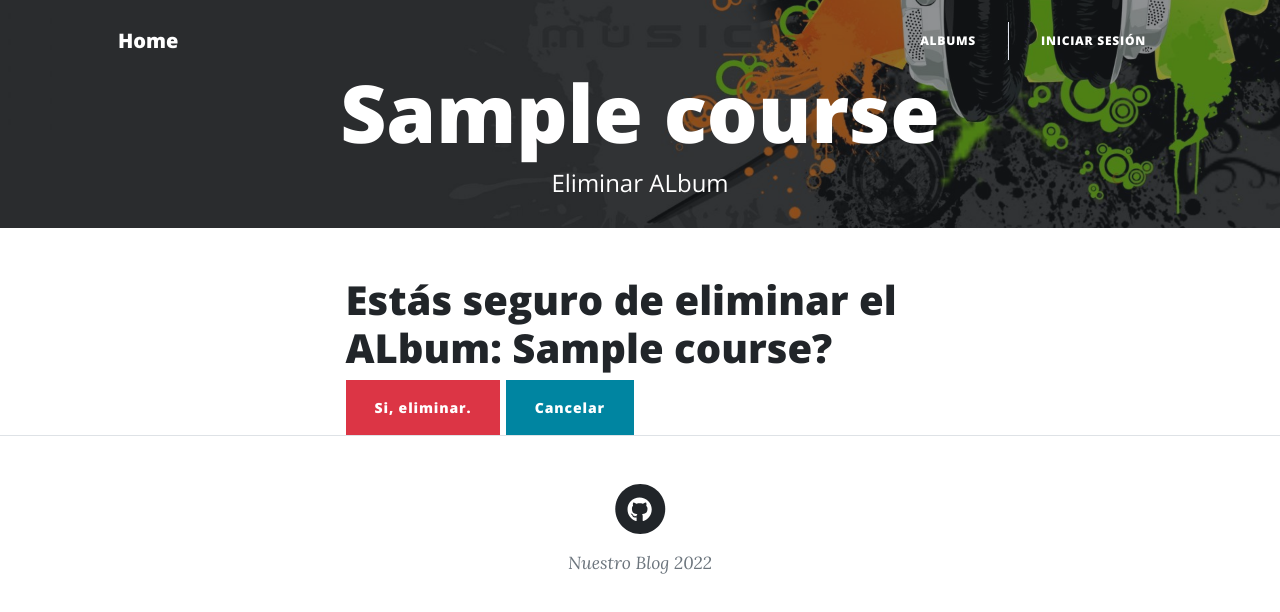
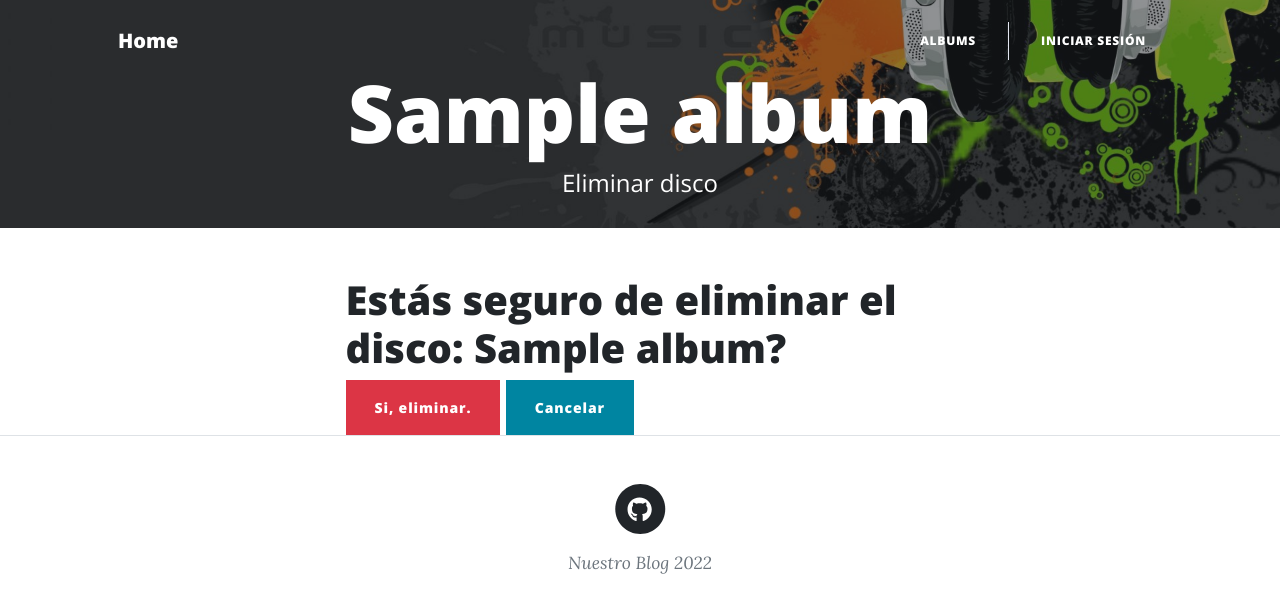
Before and after one commit to carlosdanielsancho/FInalProject, a Django app: template our_blog/album/templates/album/album_confirm_delete.html in a window 1280 px wide. Shown: the top 612 px of the page. Run offline with Django 3.2, Linux system fonts and the light colour scheme; the template is opened without the code that fills it: most values are stand-ins (such as "Sample title", 1, 10 or a date in 2020); some libraries are stand-ins or nearby versions.

Commit message:
corrección error al confirmar borrar disco

```diff
--- a/our_blog/album/templates/album/album_confirm_delete.html
+++ b/our_blog/album/templates/album/album_confirm_delete.html
@@ -11,8 +11,8 @@ Album delete
         <div class="row gx-4 gx-lg-5 justify-content-center">
             <div class="col-md-15 col-lg-16 col-xl-14">
                 <div class="site-heading">
-                    <h1>{{ course.name }}</h1>
-                    <span class="subheading">Eliminar ALbum</span>
+                    <h1>{{ album.name }}</h1>
+                    <span class="subheading">Eliminar disco</span>
                 </div>
             </div>
         </div>
@@ -23,12 +23,12 @@ Album delete
 
 {% block our_blog_content %}
 
-<h1>Estás seguro de eliminar el ALbum: {{ course.name }}?</h1>
+<h1>Estás seguro de eliminar el disco: {{ album.name }}?</h1>
 
 <form action="" method="POST">
     {% csrf_token %}
     <input class="btn btn-danger" type="submit" value="Si, eliminar.">
-    <a class="btn btn-primary" href="{% url 'course:course-list' %}" >Cancelar</a>
+    <a class="btn btn-primary" href="{% url 'album:album-list' %}" >Cancelar</a>
 </form>
 
 {% endblock %}
```
